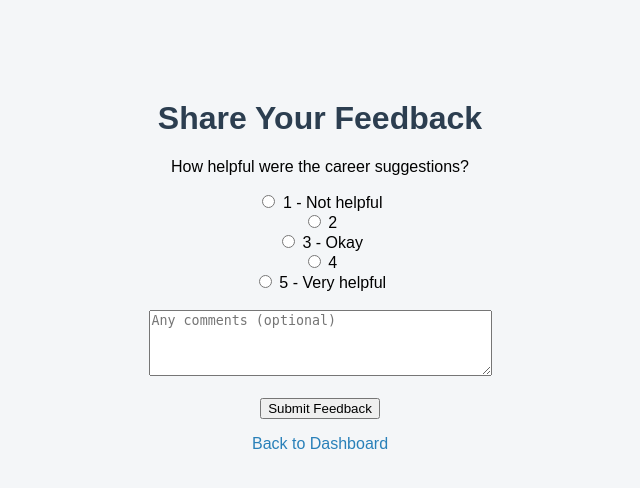
After one commit to Teju1610harer/pathpilot, a Flask app: page /feedback in a window 1280 px wide. The commit adds this page. Shown: the top 488 px of the page, without its empty margins (320-960 px from the left). Run offline with Flask 3, Linux system fonts and the light colour scheme; the visitor is signed in with stand-in values (Sample User, id 1); parts of the project's set-up code (start-up, migrations or seed data) failed here and were passed over.

Commit message:
Added feedback and ratings feature with admin view

```diff
--- a/main.py
+++ b/main.py
@@ -212,5 +212,39 @@ def admin_delete_career(career_id):
     flash("Career deleted.")
     return redirect(url_for("admin_careers"))
 
+
+@app.route("/feedback", methods=["GET", "POST"])
+def feedback():
+    if "user_id" not in session:
+        flash("Please log in first.")
+        return redirect(url_for("login"))
+
+    if request.method == "POST":
+        rating = request.form.get("rating")
+        comment = request.form.get("comment")
+
+        db.feedback.insert_one({
+            "user_id": session["user_id"],
+            "name": session["name"],
+            "rating": int(rating),
+            "comment": comment
+        })
+
+        flash("Thank you for your feedback!")
+        return redirect(url_for("dashboard"))
+
+    return render_template("feedback.html")
+@app.route("/admin/feedback")
+def admin_feedback():
+    if not admin_required():
+        flash("Admin access only.")
+        return redirect(url_for("login"))
+
+    all_feedback = list(db.feedback.find().sort("_id", -1))
+    ratings = [f["rating"] for f in all_feedback]
+    avg_rating = round(sum(ratings) / len(ratings), 2) if ratings else 0
+
+    return render_template("admin_feedback.html", feedback=all_feedback, avg_rating=avg_rating, count=len(ratings))
+
 if __name__ == "__main__":
     app.run(debug=True)
--- a/templates/admin_dashboard.html
+++ b/templates/admin_dashboard.html
@@ -12,5 +12,6 @@
     <p>Total Careers: {{ total_careers }}</p>
     <p><a href="/admin/careers">Manage Careers</a></p>
     <p><a href="/dashboard">Back to Student Dashboard</a></p>
+    <p><a href="/admin/feedback">View Feedback</a></p>
 </body>
 </html>
--- a/templates/dashboard.html
+++ b/templates/dashboard.html
@@ -14,6 +14,7 @@
     {% if role == "admin" %}
     <p><a href="/admin">Admin Panel</a></p>
     {% endif %}
+    <p><a href="/feedback">Give Feedback</a></p>
     <p><a href="/logout">Logout</a></p>
 </body>
 </html>
--- /dev/null
+++ b/templates/feedback.html
@@ -0,0 +1,26 @@
+<!DOCTYPE html>
+<html lang="en">
+<head>
+    <meta charset="UTF-8">
+    <title>Feedback - PathPilot</title>
+    <link rel="stylesheet" href="{{ url_for('static', filename='css/style.css') }}">
+</head>
+<body>
+    <h1>Share Your Feedback</h1>
+    <p>How helpful were the career suggestions?</p>
+
+    <form method="POST" action="/feedback">
+        <div>
+            <label><input type="radio" name="rating" value="1" required> 1 - Not helpful</label><br>
+            <label><input type="radio" name="rating" value="2"> 2</label><br>
+            <label><input type="radio" name="rating" value="3"> 3 - Okay</label><br>
+            <label><input type="radio" name="rating" value="4"> 4</label><br>
+            <label><input type="radio" name="rating" value="5"> 5 - Very helpful</label><br>
+        </div>
+        <br>
+        <textarea name="comment" rows="4" cols="40" placeholder="Any comments (optional)"></textarea><br><br>
+        <button type="submit">Submit Feedback</button>
+    </form>
+    <p><a href="/dashboard">Back to Dashboard</a></p>
+</body>
+</html>
```
Also changed, not shown: templates/admin_feedback.html (added, +21 -0 lines).
